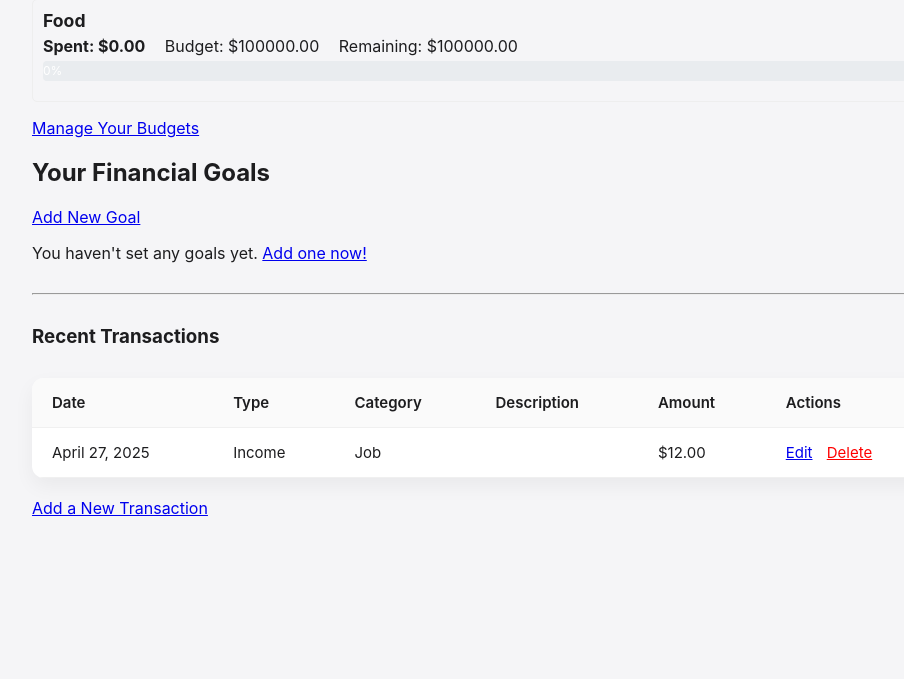
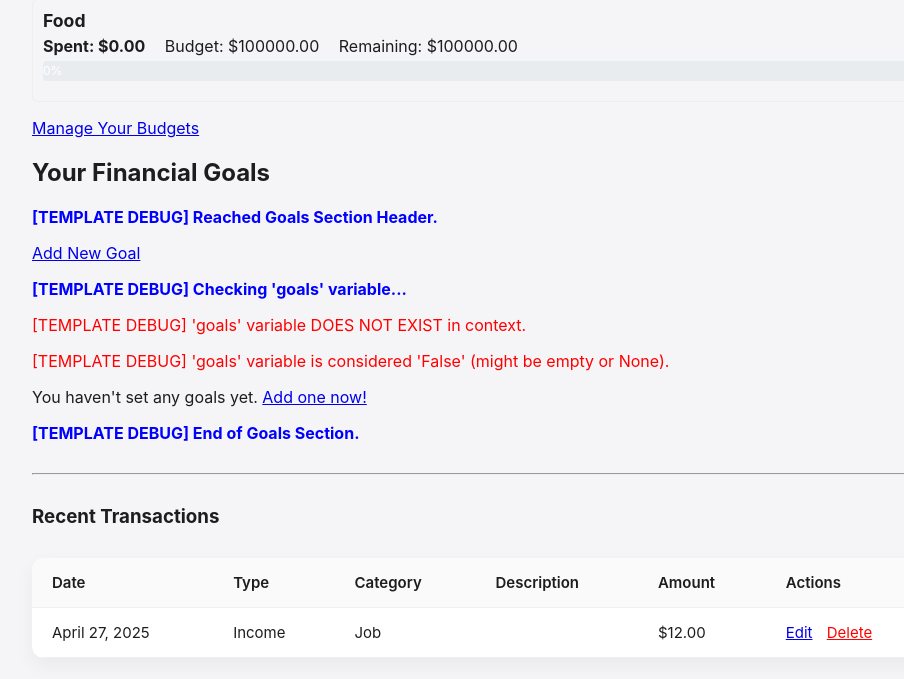
Before and after one commit to arnav-shah-cs/cs2340-p2-hosting, a Django app: page /tracker/ in a window 1280 px wide. Shown: the part 379-1058 px from the top of the page, without its empty margins (158-1062 px from the left). Run offline with Django 5.2, Linux system fonts and the light colour scheme; a user stored in the database is signed in; data comes from the database, SQL or seed files in the repository; both versions use the stored data as it was after the commit.

Commit message:
working on adding goals, added other functionality

```diff
--- a/tracker/admin.py
+++ b/tracker/admin.py
@@ -1,11 +1,13 @@
 # tracker/admin.py
 from django.contrib import admin
-from .models import Transaction
+from .models import Transaction, Goal
 # No need to import User here unless you want to customize its admin view,
 # as it's typically registered by default by django.contrib.auth.
 
-@admin.register(Transaction)
 class TransactionAdmin(admin.ModelAdmin):
     list_display = ('user', 'date', 'type', 'category', 'amount')
     list_filter = ('user', 'type', 'category', 'date')
     search_fields = ('description', 'category')
+
+admin.site.register(Transaction, TransactionAdmin)
+admin.site.register(Goal)
--- a/tracker/templates/tracker/dashboard.html
+++ b/tracker/templates/tracker/dashboard.html
@@ -8,7 +8,6 @@
     <h2>Dashboard</h2>
     <p>Welcome, {{ username }}!</p>
 
-    {# --- NEW: Budget Progress Section --- #}
     <h3>Budget Progress for {{ current_month_str }}</h3>
     {% if budget_progress %}
         <style>
@@ -59,36 +58,55 @@
 
    <section class="mt-4">
     <h2>Your Financial Goals</h2>
+    <p style="color: blue; font-weight: bold;">[TEMPLATE DEBUG] Reached Goals Section Header.</p> {# Marker 1 #}
     <a href="{% url 'tracker:add_goal' %}" class="btn btn-primary mb-3">Add New Goal</a>
 
+    <p style="color: blue; font-weight: bold;">[TEMPLATE DEBUG] Checking 'goals' variable...</p> {# Marker 2 #}
+
+    {% comment %} Check if the variable 'goals' exists at all {% endcomment %}
+    {% if goals is not None %}
+        <p style="color: green;">[TEMPLATE DEBUG] 'goals' variable EXISTS in context.</p> {# Marker 3a #}
+    {% else %}
+        <p style="color: red;">[TEMPLATE DEBUG] 'goals' variable DOES NOT EXIST in context.</p> {# Marker 3b #}
+    {% endif %}
+
+    {% comment %} Now check if it's empty or has items using the 'if' tag itself {% endcomment %}
     {% if goals %}
+        <p style="color: green;">[TEMPLATE DEBUG] 'goals' variable has items (looping...).</p> {# Marker 4a #}
         <div class="list-group">
-            {% for goal in goals %}
+            {% for goal_item in goals %} {# Changed loop variable to avoid potential confusion #}
+                <p style="color: purple;">[TEMPLATE DEBUG] Inside loop - Goal: {{ goal_item.name }}</p> {# Marker 5 #}
                 <div class="list-group-item list-group-item-action flex-column align-items-start mb-2">
                     <div class="d-flex w-100 justify-content-between">
-                        <h5 class="mb-1">{{ goal.name }}</h5>
-                        <small>Target: ${{ goal.target_amount|floatformat:2 }}</small>
+                        <h5 class="mb-1">{{ goal_item.name }}</h5>
+                        <small>Target: ${{ goal_item.target_amount|floatformat:2 }}</small>
                     </div>
                     <p class="mb-1">
-                        Saved: <strong>${{ goal.current_amount|floatformat:2 }}</strong>
-                        {% if goal.target_amount > 0 %}
-                            (Remaining: ${{ goal.remaining_amount|floatformat:2 }})
+                        Saved: <strong>${{ goal_item.current_amount|floatformat:2 }}</strong>
+                        {% if goal_item.target_amount > 0 %}
+                            (Remaining: ${{ goal_item.remaining_amount|floatformat:2 }})
                         {% endif %}
                     </p>
-                    {% if goal.target_amount > 0 %}
-                    <div class="progress" style="height: 20px;" title="{{ goal.progress_percent|floatformat:1 }}% Complete">
-                        <div class="progress-bar bg-success" role="progressbar" style="width: {{ goal.progress_percent }}%;" aria-valuenow="{{ goal.progress_percent|floatformat:2 }}" aria-valuemin="0" aria-valuemax="100">
-                            {{ goal.progress_percent|floatformat:1 }}%
+                    {% if goal_item.target_amount > 0 %}
+                    <div class="progress" style="height: 20px;" title="{{ goal_item.progress_percent|floatformat:1 }}% Complete">
+                        <div class="progress-bar bg-success" role="progressbar" style="width: {{ goal_item.progress_percent }}%;" aria-valuenow="{{ goal_item.progress_percent|floatformat:2 }}" aria-valuemin="0" aria-valuemax="100">
+                            {{ goal_item.progress_percent|floatformat:1 }}%
                         </div>
                     </div>
                     {% endif %}
-                    <a href="{% url 'tracker:add_contribution' goal.id %}" class="btn btn-sm btn-outline-success mt-2">Add Contribution</a>
+                    <a href="{% url 'tracker:add_contribution' goal_item.id %}" class="btn btn-sm btn-outline-success mt-2">Add Contribution</a>
                 </div>
+             {% empty %}
+                {# This part of the for loop is rendered if 'goals' exists but is empty #}
+                 <p style="color: orange;">[TEMPLATE DEBUG] The 'goals' variable exists BUT IS EMPTY.</p> {# Marker 4b #}
             {% endfor %}
         </div>
     {% else %}
+        {# This part is rendered if 'goals' is False, None, or an empty list/queryset #}
+        <p style="color: red;">[TEMPLATE DEBUG] 'goals' variable is considered 'False' (might be empty or None).</p> {# Marker 4c #}
         <p>You haven't set any goals yet. <a href="{% url 'tracker:add_goal' %}">Add one now!</a></p>
     {% endif %}
+     <p style="color: blue; font-weight: bold;">[TEMPLATE DEBUG] End of Goals Section.</p> {# Marker 6 #}
 </section>
 
 
--- a/tracker/views.py
+++ b/tracker/views.py
@@ -62,13 +62,14 @@
 @login_required
 def dashboard_view(request):
     transactions = Transaction.objects.filter(user=request.user)
-    goals = Goal.objects.filter(user=request.user).order_by('created_at')
+    goals_queryset = Goal.objects.filter(user=request.user).order_by('created_at')
     context = {
         'transactions': transactions,
         'username': request.user.username,
-        'goals': goals,
+        'goals': goals_queryset,
     }
     return render(request, 'tracker/dashboard.html', context)
+
 
 
 @login_required
@@ -81,8 +82,7 @@
             goal.current_amount = Decimal('0.00')
             goal.save()
             messages.success(request, f"Goal '{goal.name}' created successfully!")
-            # --- Redirect to YOUR dashboard view ---
-            return redirect('tracker:dashboard') # Make sure 'dashboard' URL name points to dashboard_view
+            return redirect('tracker:dashboard')
         else:
              messages.error(request, "Please correct the errors below.")
     else:
```
Also changed, not shown: db.sqlite3.
